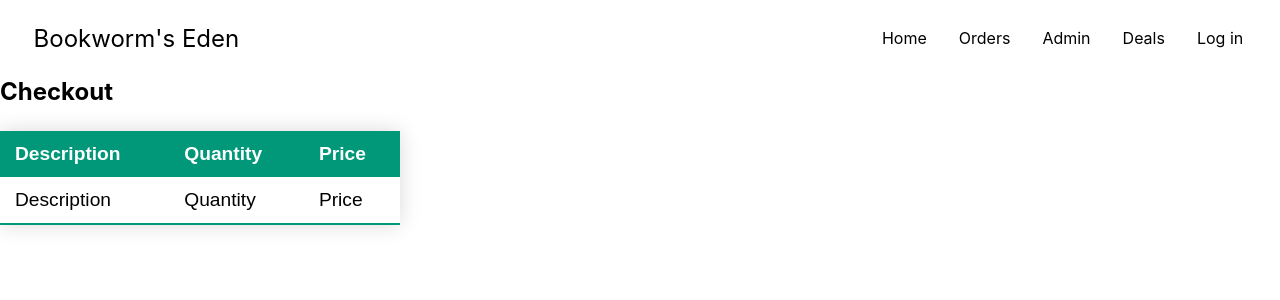
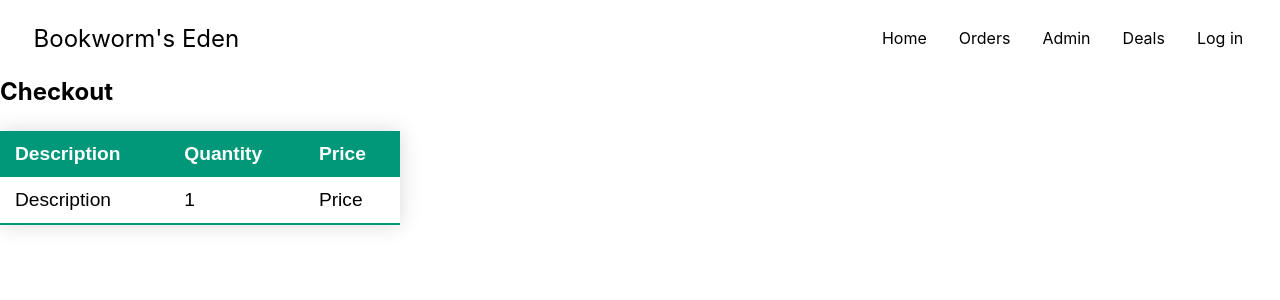
Before and after one commit to umarfchy/bookworms-eden-client, a React (Create React App) app: page /checkout in a window 1280 px wide. Shown: the top 300 px of the page. Built offline with nearby package versions, Linux system fonts and the light colour scheme.

Commit message:
checkout added

```diff
--- a/src/components/Checkout/Checkout.js
+++ b/src/components/Checkout/Checkout.js
@@ -18,7 +18,7 @@ const Checkout = () => {
                 <tbody>
                     <tr>
                     <td>Description</td>
-                    <td>Quantity</td>
+                    <td>1</td>
                     <td>Price</td>
                     </tr>
                 </tbody>
```
